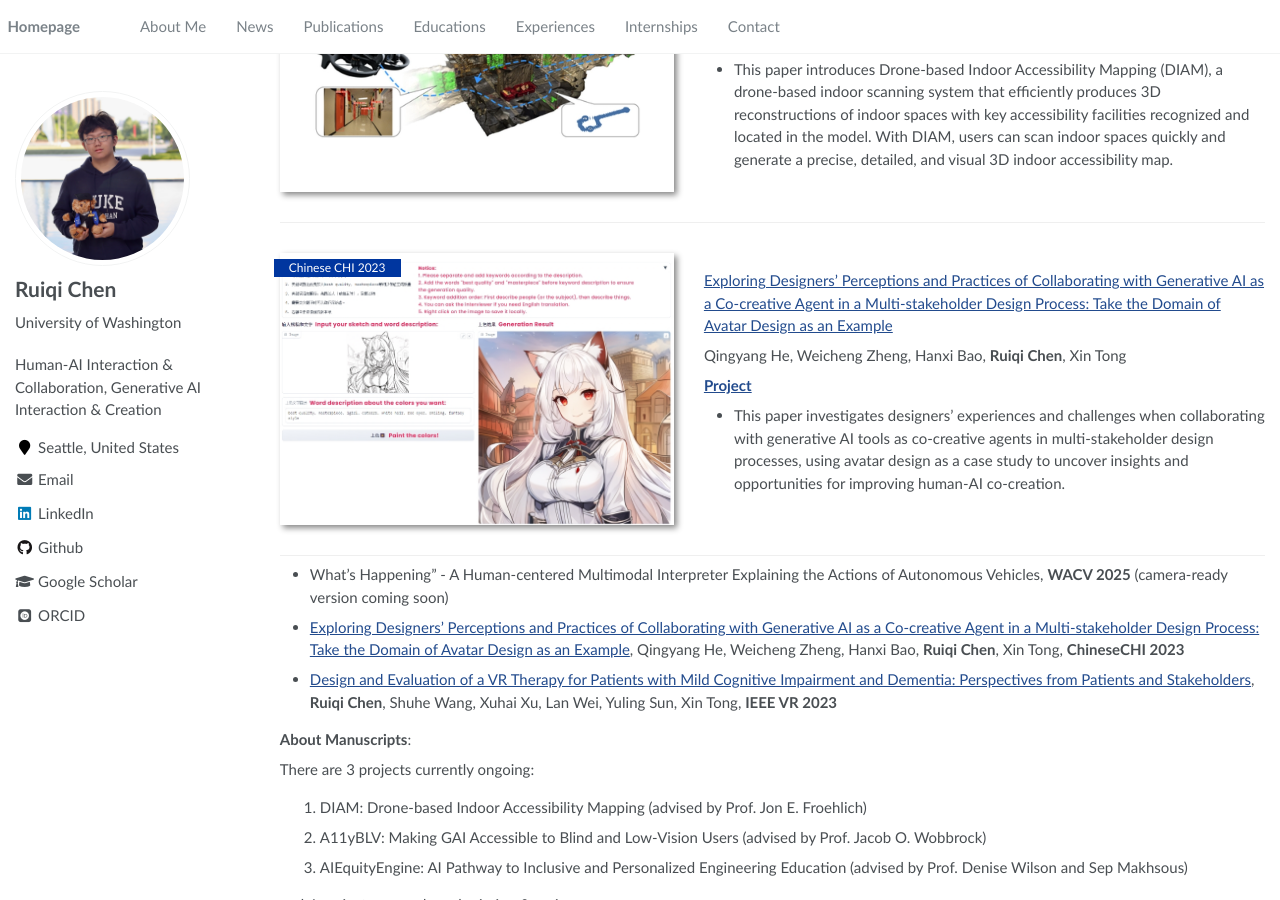
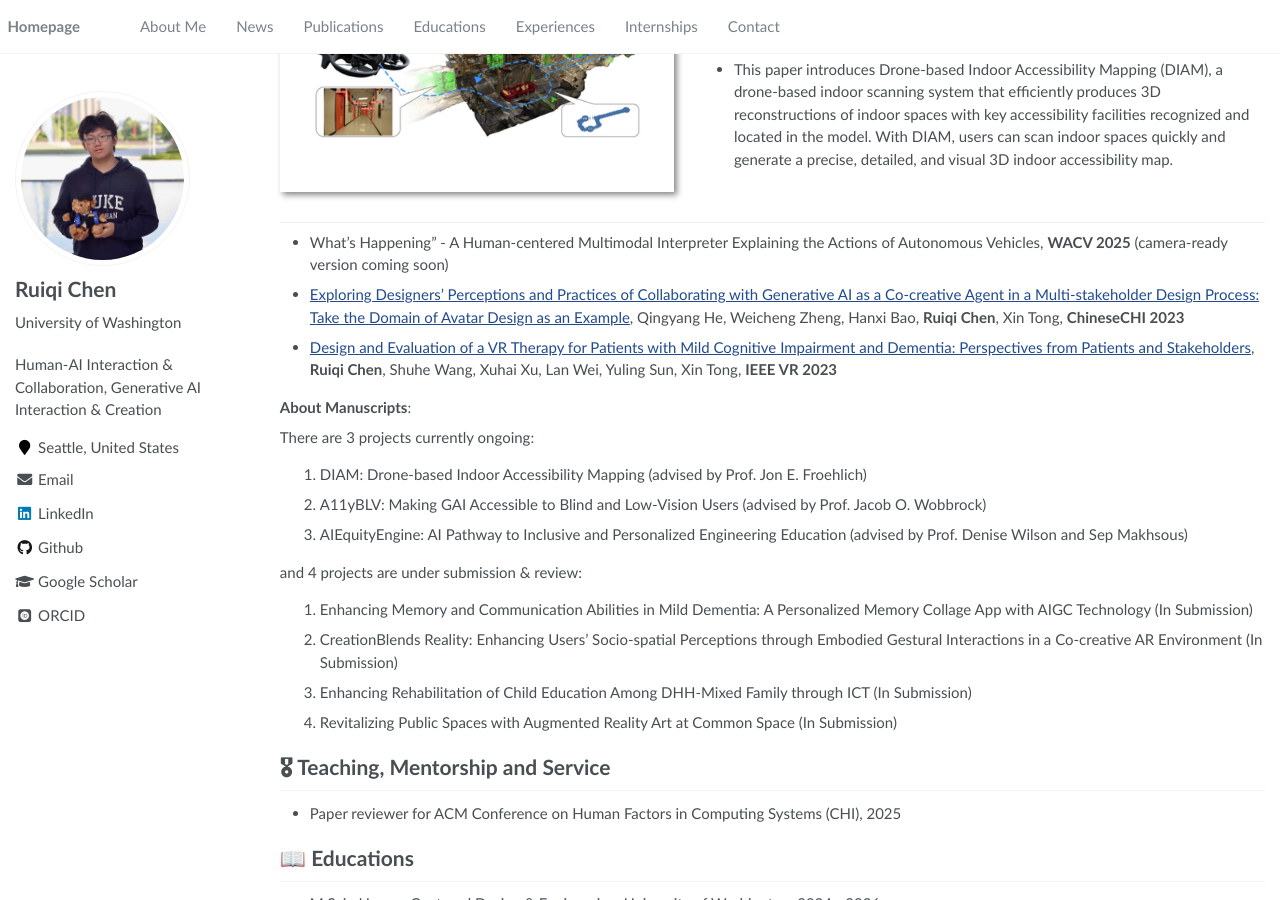
Before and after one commit to Ruiqi-Chen-0216/Ruiqi-Chen-0216.github.io, a Jekyll site: the page built from _pages/home.md, in a window 1280 px wide and 900 px high, scrolled down 919 px. Built offline with Jekyll 4.4.1, drawn with Linux system fonts in a browser that asks for light colours; some web fonts are replaced.

Commit message:
Update home.md

```diff
--- a/_pages/home.md
+++ b/_pages/home.md
@@ -56,17 +56,6 @@ Xia Su, **Ruiqi Chen**, Weiye Zhang, Jingwei Ma, Jon E. Froehlich
 </div>
 </div>
 
-<div class='paper-box'><div class='paper-box-image'><div><div class="badge">Chinese CHI 2023</div><img src='images/AIGC_DKU.png' alt="sym" width="100%"></div></div>
-<div class='paper-box-text' markdown="1">
-
-[Exploring Designers’ Perceptions and Practices of Collaborating with Generative AI as a Co-creative Agent in a Multi-stakeholder Design Process: Take the Domain of Avatar Design as an Example](https://dl.acm.org/doi/fullHtml/10.1145/3629606.3629675)
-
-Qingyang He, Weicheng Zheng, Hanxi Bao, **Ruiqi Chen**, Xin Tong
-
-[**Project**](https://dl.acm.org/doi/fullHtml/10.1145/3629606.3629675) <strong><span class='show_paper_citations' data='DhtAFkwAAAAJ:ALROH1vI_8AC'></span></strong>
-- This paper investigates designers' experiences and challenges when collaborating with generative AI tools as co-creative agents in multi-stakeholder design processes, using avatar design as a case study to uncover insights and opportunities for improving human-AI co-creation.
-</div>
-</div>
 
 
 <!-- <div class='paper-box'><div class='paper-box-image'><div><div class="badge">IEEEVR 2023</div><img src='images/DementiaVR_DKU.png' alt="sym" width="100%"></div></div>
```
